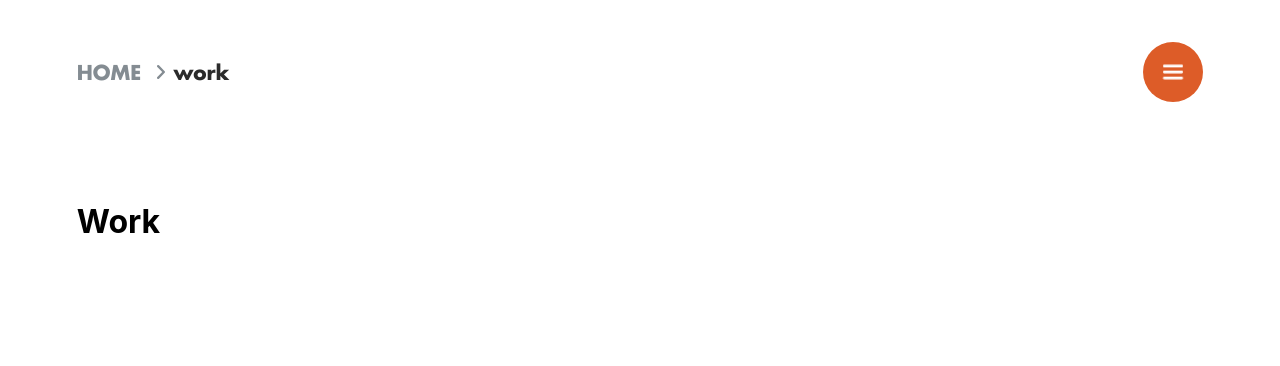
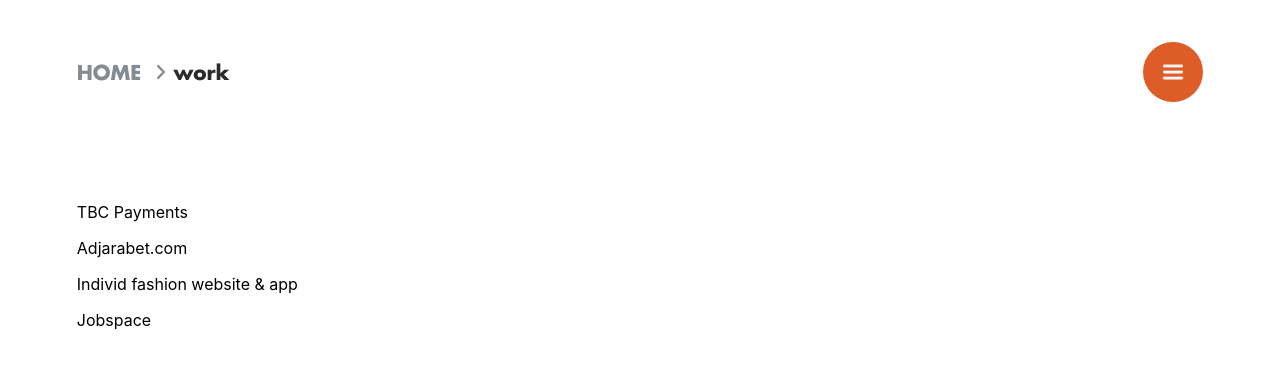
Before and after one commit to Kphagava/Portfolio-website, a Next.js app: page /work in a window 1280 px wide. Shown: the top 366 px of the page. Built offline with nearby package versions, Linux system fonts and the light colour scheme.

Commit message:
Added articles and work data

```diff
--- a/pages/work.js
+++ b/pages/work.js
@@ -1,3 +1,37 @@
-export default function Work(){
-    return <h1>Work</h1>
+const Work = () => {
+
+    const works = [
+        {
+            name: 'TBC Payments',
+            desc: 'TBC Bank is one of the leading banks in Georgia, currently I’m responsible for ensuring smooth experience for merchants and creating the platform for digitalizing all their analytical needs. I am working with an agile team on improving payment experiences, as well as with the marketing team on redesigning related products and platforms.',
+            status: 'Currently working at',
+            imgUrl: 'tbc.png'
+        },
+        {
+            name: 'Adjarabet.com',
+            desc: 'I was developing Wireframes and prototypes around customer and business needs, working closely with marketing team to ensure right and suitable visuals and specifications for Promo pages, communicating designs to development team and working with them to produce competitive and engaging products for Adjarabet.com users. Working in a promotional team involved creating Ux flows, UI and graphic design assets and also currently used design system.',
+            status: 'Work done for',
+            imgUrl: 'adjara.png'
+        },
+        {
+            name: 'Individ fashion website & app',
+            desc: 'I was developing Wireframes and prototypes around customer and business needs, working closely with marketing team to ensure right and suitable visuals and specifications for Promo pages, communicating designs to development team and working with them to produce competitive and engaging products for Adjarabet.com users. Working in a promotional team involved creating Ux flows, UI and graphic design assets and also currently used design system.',
+            status: 'Work done for',
+            imgUrl: 'individ.png'
+        },
+        {
+            name: 'Jobspace',
+            desc: 'I was developing Wireframes and prototypes around customer and business needs, working closely with marketing team to ensure right and suitable visuals and specifications for Promo pages, communicating designs to development team and working with them to produce competitive and engaging products for Adjarabet.com users. Working in a promotional team involved creating Ux flows, UI and graphic design assets and also currently used design system.',
+            status: 'Work done for',
+            imgUrl: 'jspace.png'
+        }
+    ];
+
+    return (
+        <div>
+            {works.map(x => (<p>{x.name}</p>))}
+        </div>
+    )
 }
+
+export default Work;
```
Also changed, not shown: pages/articles.js (+28 -2 lines).
